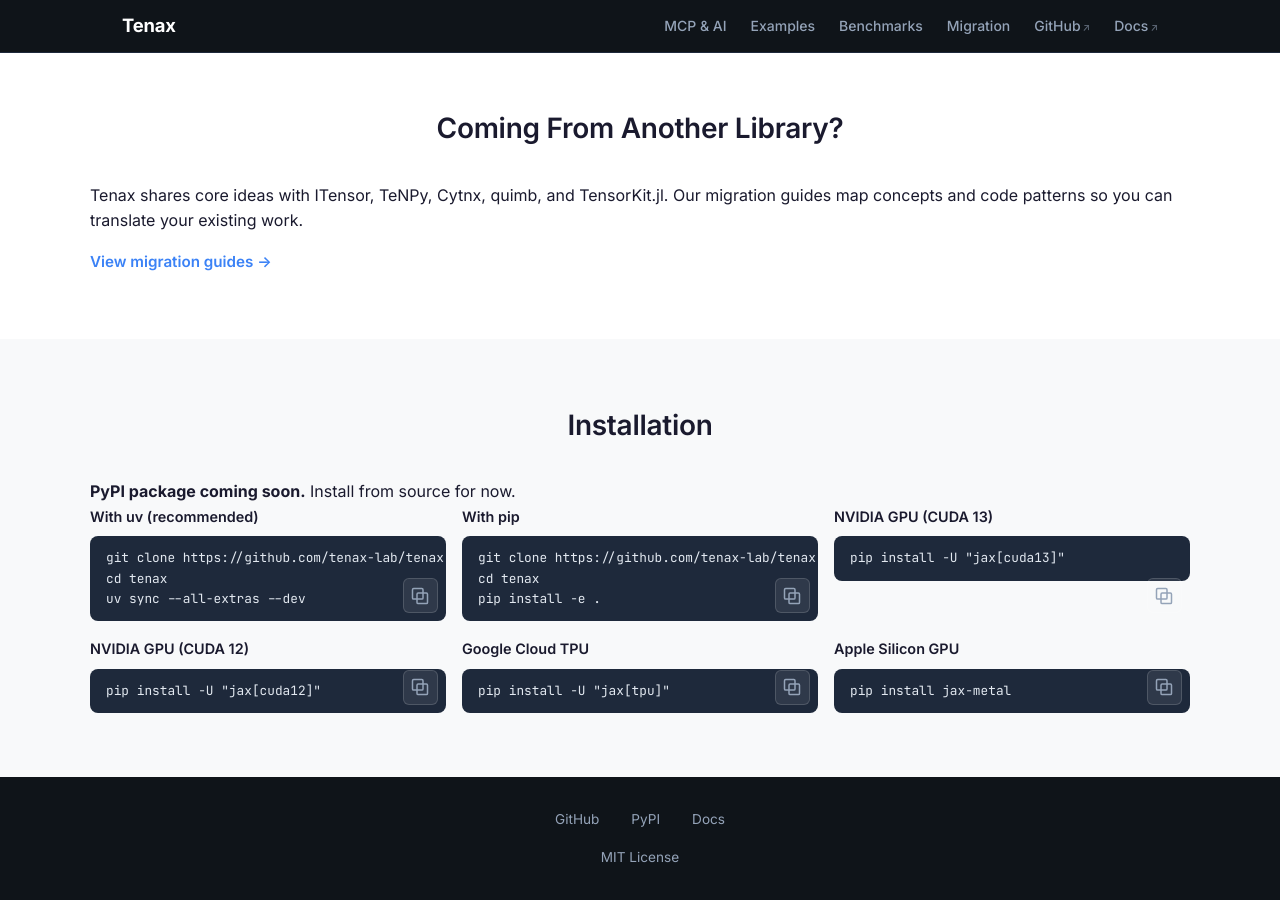
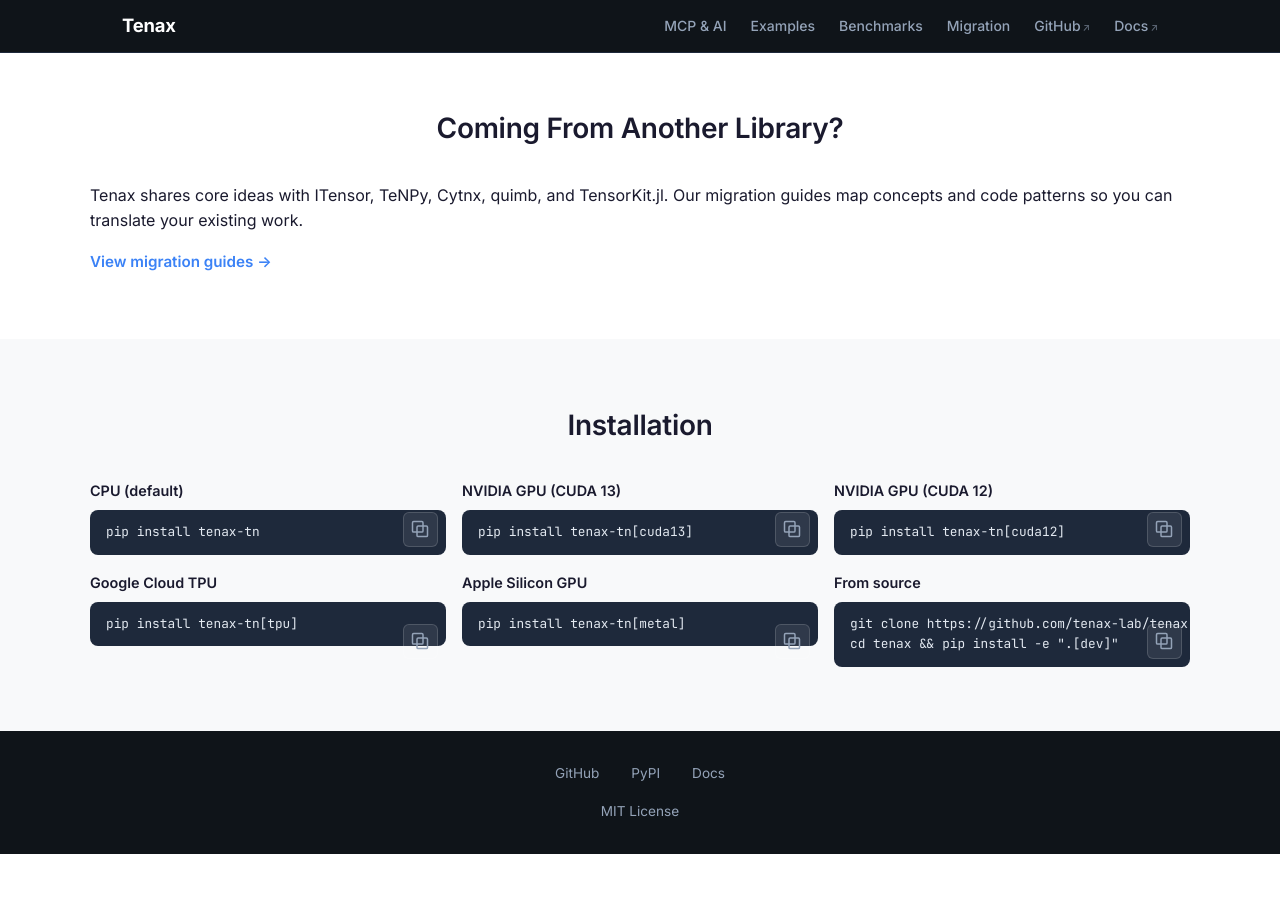
Before and after one commit to tenax-lab/tenax-lab.github.io, a Jekyll site: the page built from index.md, in a window 1280 px wide and 900 px high, scrolled down 3001 px. Built offline with Jekyll 4.4.1, drawn with Linux system fonts in a browser that asks for light colours; after the commit the page ends 3855 px from its top, so only the background shows below that; some of the changed text lies outside the part shown.

Commit message:
Update installation for PyPI availability (pip install tenax-tn)
Co-Authored-By: Claude Opus 4.6 <noreply@anthropic.com>

```diff
--- a/index.md
+++ b/index.md
@@ -5,7 +5,7 @@ layout: default
 <div class="hero">
   <h1>Tenax</h1>
   <p class="tagline">JAX-based tensor network library with symmetry-aware block-sparse tensors and label-based contraction</p>
-  <div class="install-cmd"><span class="prompt">$</span> pip install -e .</div>
+  <div class="install-cmd"><span class="prompt">$</span> pip install tenax-tn</div>
   <div class="hero-links">
     <a href="https://github.com/tenax-lab/tenax">GitHub</a>
     <a href="https://tenax.readthedocs.io">Docs</a>
@@ -179,36 +179,31 @@ Tenax shares core ideas with ITensor, TeNPy, Cytnx, quimb, and TensorKit.jl. Our
 
 ## Installation
 
-> **PyPI package coming soon.** Install from source for now.
-
 <div class="install-grid">
   <div class="install-option">
-    <h3>With uv (recommended)</h3>
-    <pre>git clone https://github.com/tenax-lab/tenax.git
-cd tenax
-uv sync --all-extras --dev</pre>
-  </div>
-  <div class="install-option">
-    <h3>With pip</h3>
-    <pre>git clone https://github.com/tenax-lab/tenax.git
-cd tenax
-pip install -e .</pre>
+    <h3>CPU (default)</h3>
+    <pre>pip install tenax-tn</pre>
   </div>
   <div class="install-option">
     <h3>NVIDIA GPU (CUDA 13)</h3>
-    <pre>pip install -U "jax[cuda13]"</pre>
+    <pre>pip install tenax-tn[cuda13]</pre>
   </div>
   <div class="install-option">
     <h3>NVIDIA GPU (CUDA 12)</h3>
-    <pre>pip install -U "jax[cuda12]"</pre>
+    <pre>pip install tenax-tn[cuda12]</pre>
   </div>
   <div class="install-option">
     <h3>Google Cloud TPU</h3>
-    <pre>pip install -U "jax[tpu]"</pre>
+    <pre>pip install tenax-tn[tpu]</pre>
   </div>
   <div class="install-option">
     <h3>Apple Silicon GPU</h3>
-    <pre>pip install jax-metal</pre>
+    <pre>pip install tenax-tn[metal]</pre>
+  </div>
+  <div class="install-option">
+    <h3>From source</h3>
+    <pre>git clone https://github.com/tenax-lab/tenax.git
+cd tenax && pip install -e ".[dev]"</pre>
   </div>
 </div>
 
```
